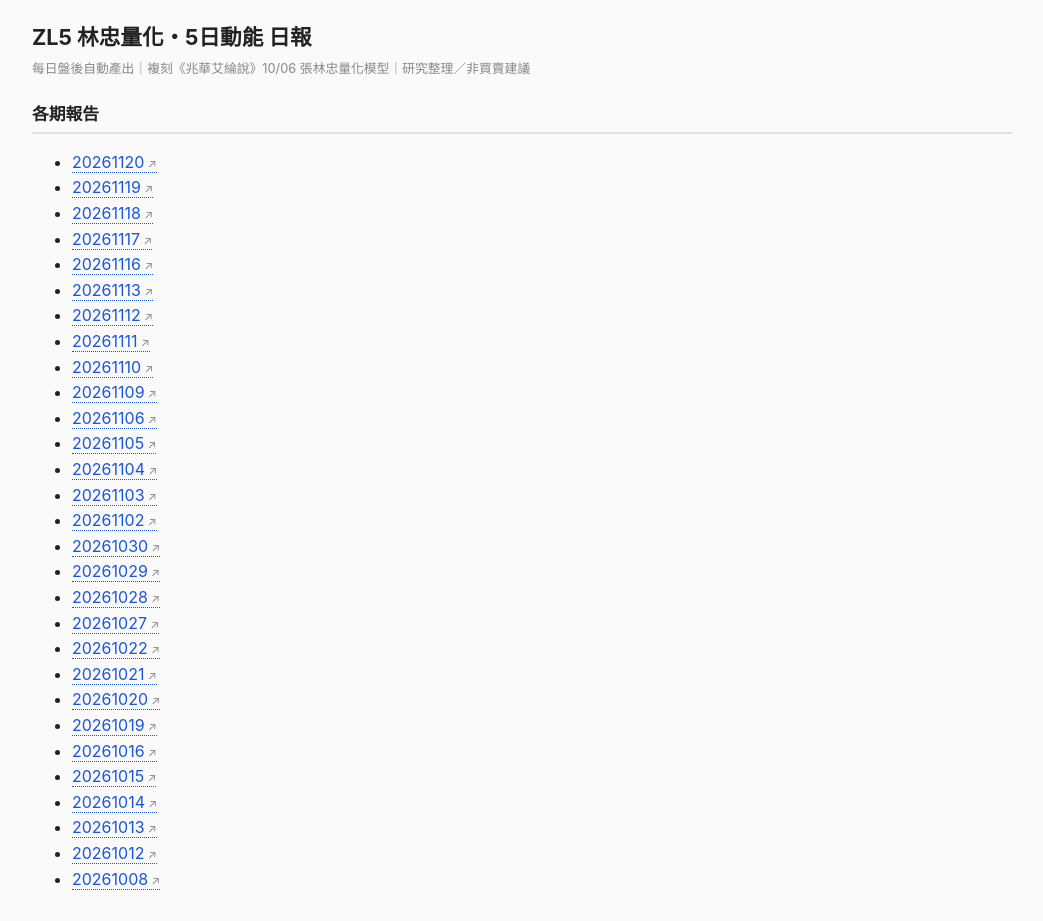
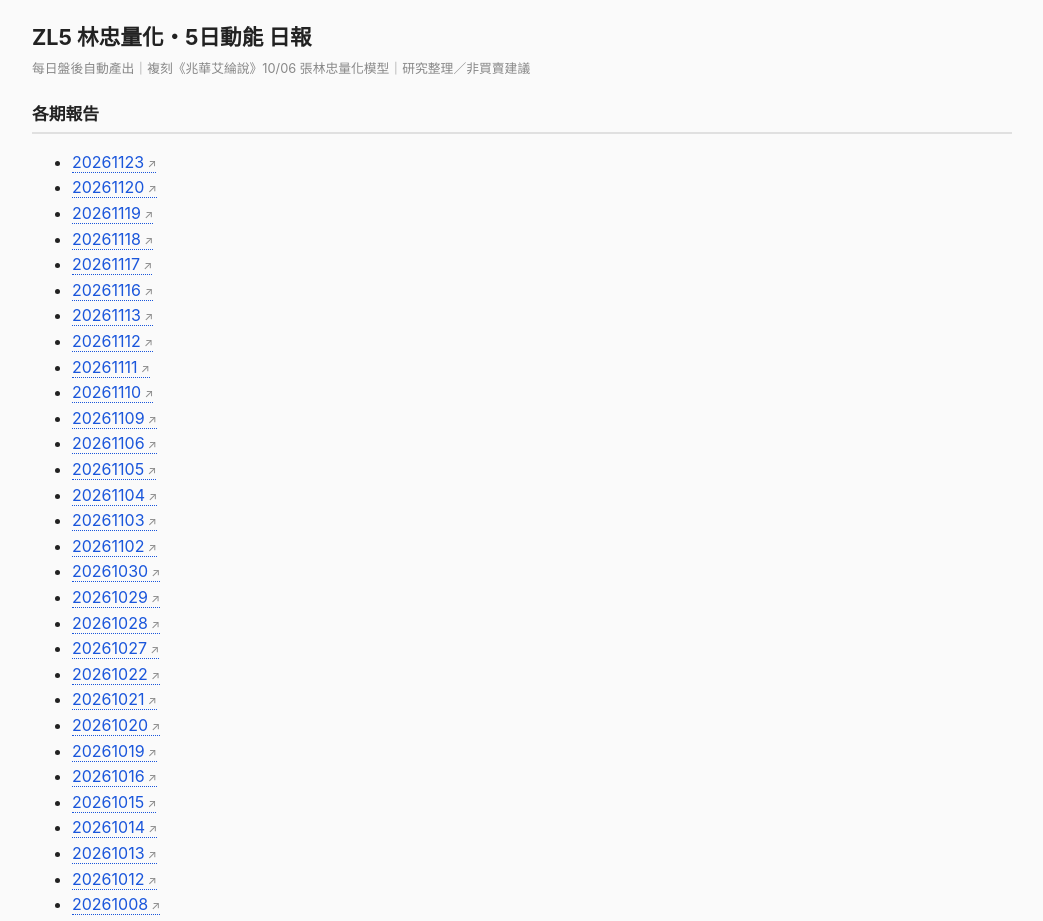
Before and after one commit to MasonLee3721/zl5-daily, a plain HTML site: page index.html in a window 1280 px wide. Shown: the whole page, without its empty margins (118-1161 px from the left). Drawn offline with Linux system fonts and the light colour scheme.

Commit message:
ZL5 日報 20261123 (2/32)

```diff
--- a/index.html
+++ b/index.html
@@ -21,6 +21,7 @@ a.tk:hover{color:#c0392b;border-bottom-style:solid}a.tk::after{content:" \2197";
 .tag.hold{background:#eff6ff;color:#1d4ed8}</style></head><body>
 <h1>ZL5 林忠量化・5日動能 日報</h1>
 <p class="meta">每日盤後自動產出｜複刻《兆華艾綸說》10/06 張林忠量化模型｜研究整理／非買賣建議</p><h2>各期報告</h2><ul>
+<li><a class="tk" href="reports/20261123/REPORT.html">20261123</a></li>
 <li><a class="tk" href="reports/20261120/REPORT.html">20261120</a></li>
 <li><a class="tk" href="reports/20261119/REPORT.html">20261119</a></li>
 <li><a class="tk" href="reports/20261118/REPORT.html">20261118</a></li>
```
